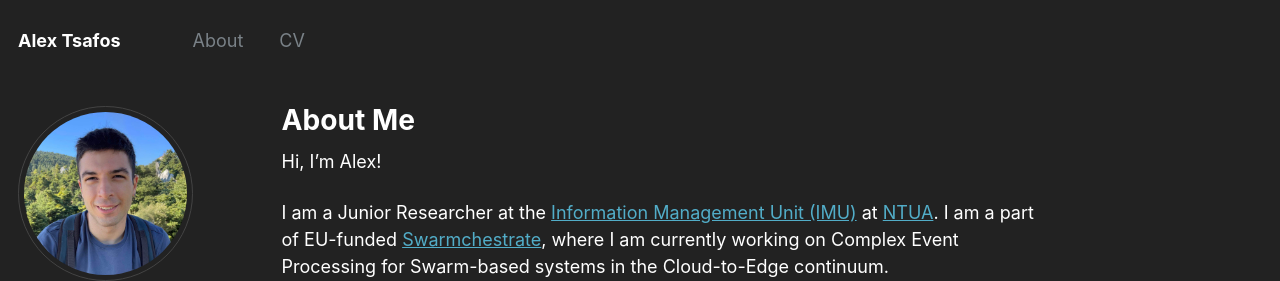
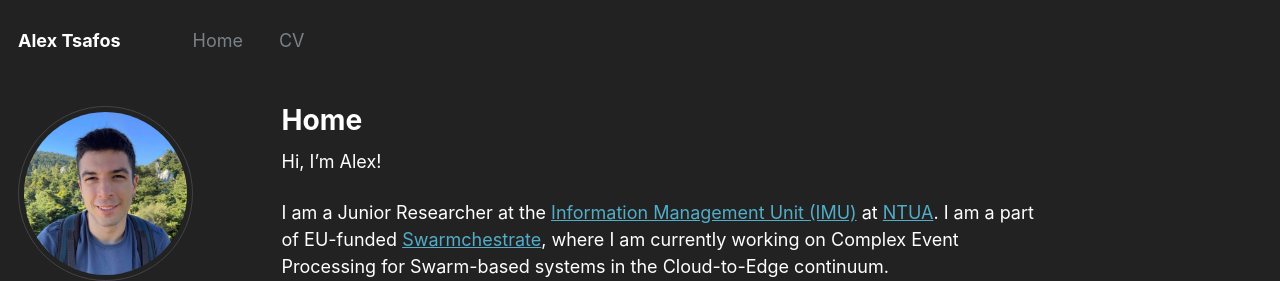
Before and after one commit to alextsaf/alextsaf.github.io, a Jekyll site: the page built from _pages/about.md, in a window 1280 px wide and 1209 px high. Shown: the top 281 px of the window. Built offline with Jekyll 4.4.1, drawn with Linux system fonts in a browser that asks for light colours.

Commit message:
Rename "About" to "Home" in navigation and update corresponding page title and redirects

```diff
--- a/_data/navigation.yml
+++ b/_data/navigation.yml
@@ -20,7 +20,7 @@ main:
   # - title: "Blog Posts"
   #   url: /year-archive/
 
-  - title: "About"
+  - title: "Home"
     url: /
 
   - title: "CV"
--- a/_pages/about.md
+++ b/_pages/about.md
@@ -1,10 +1,10 @@
 ---
 permalink: /
-title: About Me
+title: Home
 author_profile: true
 redirect_from:
   - /about/
-  - /about.html
+  - /home/
 classes:
   - dark-theme
   - landing
@@ -25,10 +25,6 @@ My personal research interests lie in Information Access, Personalisation, and L
 - How LLMs can be incorporated in Personalisation and Recommendation tasks.
 - Ways to implement human-centered tools, such as Recommender Systems
 
-<!--
-<span style="color:#222"><span style="font-weight:bold">I'm looking for a PhD!</span> I am currently in search of PhD or Research positions on Recommender Systems and/or Human-Centered AI. Can you help?</span>
-{: .notice--danger}
- -->
 
 [1]: https://www.ece.ntua.gr
 [2]: https://www.ntua.gr
```
